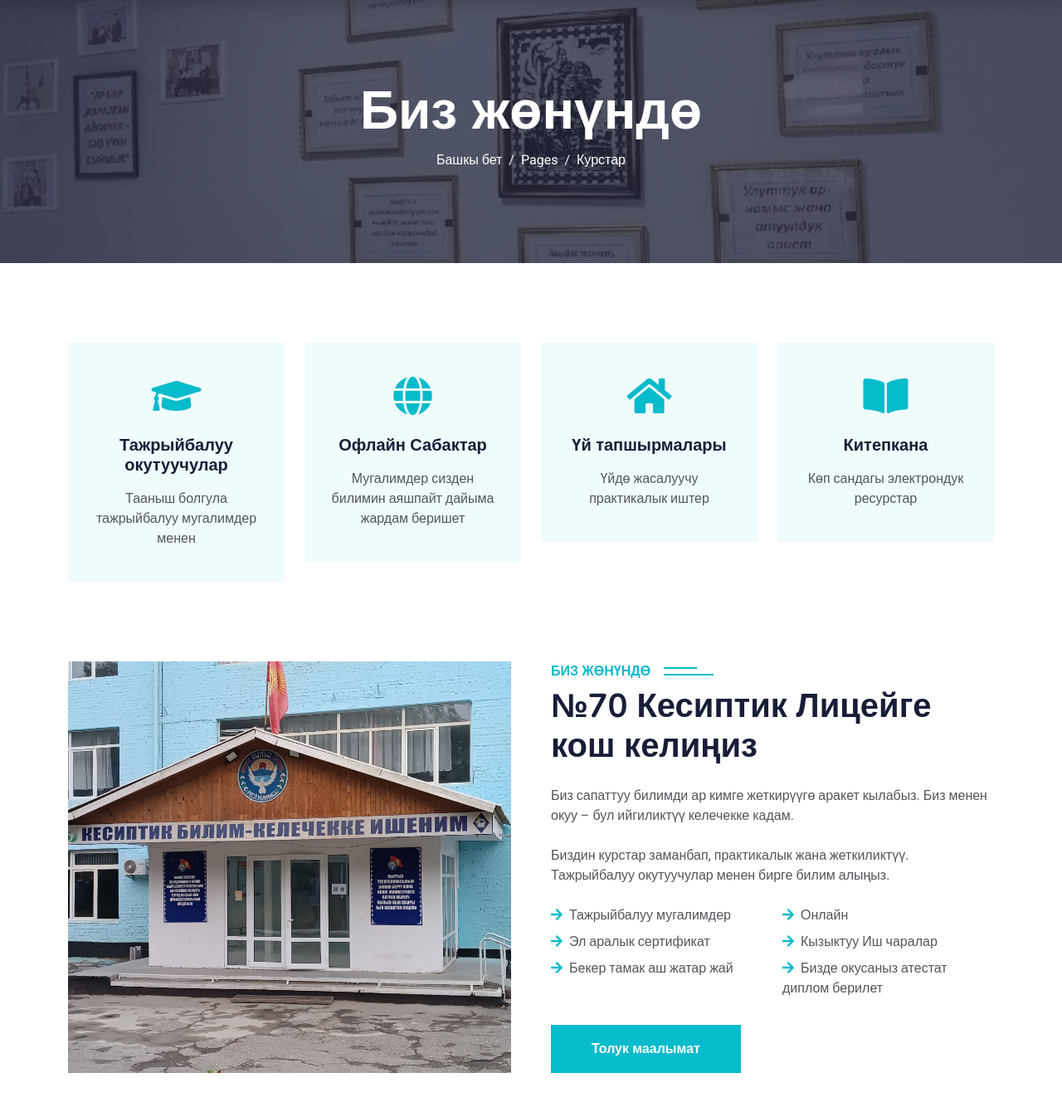
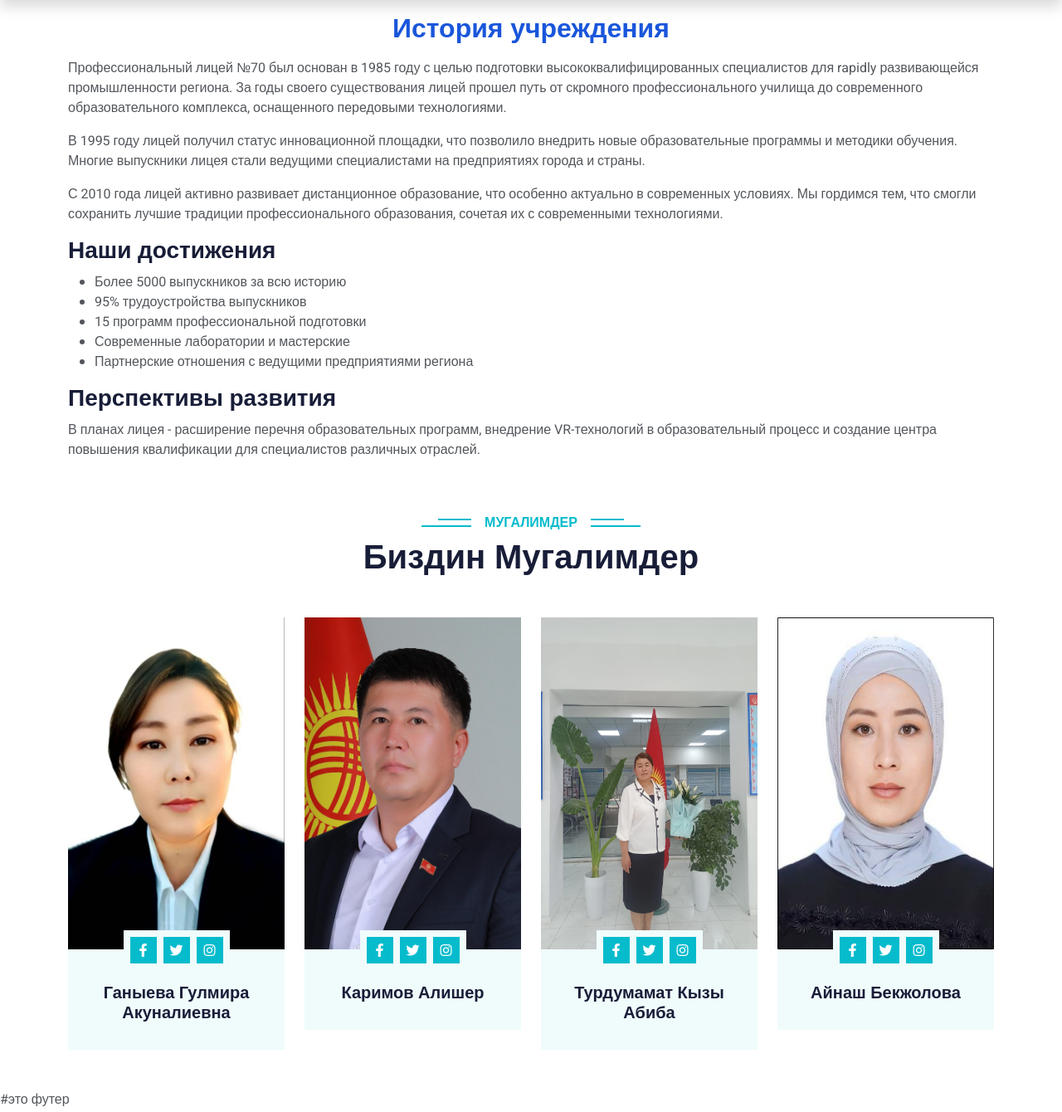
Before and after one commit to fatimalieva7/luceumm, a Django app: page /about in a window 1280 px wide. Shown: the part 95-1435 px from the top of the page at 83% size. Run offline with Django 5.2, Linux system fonts and the light colour scheme; data comes from the database, SQL or seed files in the repository; some libraries are stand-ins or nearby versions.

```diff
--- a/luceum/templates/luceum/about.html
+++ b/luceum/templates/luceum/about.html
@@ -2,124 +2,92 @@
 {% load static %}
 {% block content %}
 
-<!-- Header Start -->
-<div class="container-fluid bg-primary py-5 mb-5 page-header" style="background: linear-gradient(rgba(24, 29, 56, 0.7), rgba(24, 29, 56, 0.7)), url(' static/img/фото.jpeg') center center no-repeat; background-size: cover;">
-    <div class="container py-5">
-        <div class="row justify-content-center">
-            <div class="col-lg-10 text-center">
-                <h1 class="display-3 text-white animated slideInDown">Биз жөнүндө</h1>
-                <nav aria-label="breadcrumb">
-                    <ol class="breadcrumb justify-content-center">
-                        <li class="breadcrumb-item"><a class="text-white" href="{% url 'index' %}">Башкы бет</a></li>
-                        <li class="breadcrumb-item"><a class="text-white" href="#">Pages</a></li>
-                        <li class="breadcrumb-item text-white active" aria-current="page">Курстар</li>
-                    </ol>
-                </nav>
+    <main>
+        <section class="about-hero">
+            <div class="container">
+
             </div>
-        </div>
-    </div>
-</div>
-<!-- Header End -->
-    <!-- Service Start -->
-    <div class="container-xxl py-5">
-        <div class="container">
-            <div class="row g-4">
-                <div class="col-lg-3 col-sm-6 wow fadeInUp" data-wow-delay="0.1s">
-                    <div class="service-item text-center pt-3">
-                        <div class="p-4">
-                            <i class="fa fa-3x fa-graduation-cap text-primary mb-4"></i>
-                            <h5 class="mb-3">Тажрыйбалуу окутуучулар</h5>
-                            <p>Тааныш болгула тажрыйбалуу мугалимдер менен</p>
-                        </div>
-                    </div>
-                </div>
-                <div class="col-lg-3 col-sm-6 wow fadeInUp" data-wow-delay="0.3s">
-                    <div class="service-item text-center pt-3">
-                        <div class="p-4">
-                            <i class="fa fa-3x fa-globe text-primary mb-4"></i>
-                            <h5 class="mb-3">Офлайн Сабактар </h5>
-                            <p>Мугалимдер сизден билимин аяшпайт дайыма жардам беришет</p>
-                        </div>
-                    </div>
-                </div>
-                <div class="col-lg-3 col-sm-6 wow fadeInUp" data-wow-delay="0.5s">
-                    <div class="service-item text-center pt-3">
-                        <div class="p-4">
-                            <i class="fa fa-3x fa-home text-primary mb-4"></i>
-                            <h5 class="mb-3">Үй тапшырмалары</h5>
-                            <p>Үйдө жасалуучу практикалык иштер</p>
-                        </div>
-                    </div>
-                </div>
-                <div class="col-lg-3 col-sm-6 wow fadeInUp" data-wow-delay="0.7s">
-                    <div class="service-item text-center pt-3">
-                        <div class="p-4">
-                            <i class="fa fa-3x fa-book-open text-primary mb-4"></i>
-                            <h5 class="mb-3">Китепкана</h5>
-                            <p>Көп сандагы электрондук ресурстар</p>
-                        </div>
-                    </div>
-                </div>
+        </section>
+
+        <section class="history">
+            <div class="container">
+                <h2 style="text-align: center; margin-top: 1rem ; color: #1a56db;  margin-bottom: 1rem;" >История учреждения</h2>
+                <p>Профессиональный лицей №70 был основан в 1985 году с целью подготовки высококвалифицированных специалистов для rapidly развивающейся промышленности региона. За годы своего существования лицей прошел путь от скромного профессионального училища до современного образовательного комплекса, оснащенного передовыми технологиями.</p>
+
+                <p>В 1995 году лицей получил статус инновационной площадки, что позволило внедрить новые образовательные программы и методики обучения. Многие выпускники лицея стали ведущими специалистами на предприятиях города и страны.</p>
+
+                <p>С 2010 года лицей активно развивает дистанционное образование, что особенно актуально в современных условиях. Мы гордимся тем, что смогли сохранить лучшие традиции профессионального образования, сочетая их с современными технологиями.</p>
+
+                <h3>Наши достижения</h3>
+                <ul>
+                    <li>Более 5000 выпускников за всю историю</li>
+                    <li>95% трудоустройства выпускников</li>
+                    <li>15 программ профессиональной подготовки</li>
+                    <li>Современные лаборатории и мастерские</li>
+                    <li>Партнерские отношения с ведущими предприятиями региона</li>
+                </ul>
+
+                <h3>Перспективы развития</h3>
+                <p>В планах лицея - расширение перечня образовательных программ, внедрение VR-технологий в образовательный процесс и создание центра повышения квалификации для специалистов различных отраслей.</p>
             </div>
-        </div>
-    </div>
-    <!-- Service End -->
+        </section>
+    </main>
 
 
-    <!-- About Start -->
-    <div class="container-xxl py-5">
-        <div class="container">
-            <div class="row g-5">
-                <div class="col-lg-6 wow fadeInUp" data-wow-delay="0.1s" style="min-height: 400px;">
-                    <div class="position-relative h-100">
-                        <img class="img-fluid position-absolute w-100 h-100" src="{% static 'img/лицей.jpeg' %}" alt="" style="object-fit: cover;">
-                    </div>
-                </div>
-                <div class="col-lg-6 wow fadeInUp" data-wow-delay="0.3s">
-                    <h6 class="section-title bg-white text-start text-primary pe-3">Биз жөнүндө</h6>
-                    <h1 class="mb-4">№70 Кесиптик Лицейге кош келиңиз</h1>
-                    <p class="mb-4">Биз сапаттуу билимди ар кимге жеткирүүгө аракет кылабыз. Биз менен окуу – бул ийгиликтүү келечекке кадам.</p>
-                    <p class="mb-4">Биздин курстар заманбап, практикалык жана жеткиликтүү. Тажрыйбалуу окутуучулар менен бирге билим алыңыз.</p>
-                    <div class="row gy-2 gx-4 mb-4">
-                        <div class="col-sm-6">
-                            <p class="mb-0"><i class="fa fa-arrow-right text-primary me-2"></i>Тажрыйбалуу мугалимдер</p>
-                        </div>
-                        <div class="col-sm-6">
-                            <p class="mb-0"><i class="fa fa-arrow-right text-primary me-2"></i>Онлайн </p>
-                        </div>
-                        <div class="col-sm-6">
-                            <p class="mb-0"><i class="fa fa-arrow-right text-primary me-2"></i>Эл аралык сертификат</p>
-                        </div>
-                        <div class="col-sm-6">
-                            <p class="mb-0"><i class="fa fa-arrow-right text-primary me-2"></i>Кызыктуу Иш чаралар</p>
-                        </div>
-                        <div class="col-sm-6">
-                            <p class="mb-0"><i class="fa fa-arrow-right text-primary me-2"></i>Бекер тамак аш жатар жай</p>
-                        </div>
-                        <div class="col-sm-6">
-                            <p class="mb-0"><i class="fa fa-arrow-right text-primary me-2"></i>Бизде окусаныз атестат диплом берилет </p>
-                        </div>
-                    </div>
-                    <a class="btn btn-primary py-3 px-5 mt-2" href="">Толук маалымат</a>
-                </div>
-            </div>
-        </div>
-    </div>
-    <!-- About End -->
+<!--    &lt;!&ndash; About Start &ndash;&gt;-->
+<!--    <div class="container-xxl py-5">-->
+<!--        <div class="container">-->
+<!--            <div class="row g-5">-->
+<!--                <div class="col-lg-6 wow fadeInUp" data-wow-delay="0.1s" style="min-height: 400px;">-->
+<!--                    <div class="position-relative h-100">-->
+<!--                        <img class="img-fluid position-absolute w-100 h-100" src="{% static 'img/лицей.jpeg' %}" alt="" style="object-fit: cover;">-->
+<!--                    </div>-->
+<!--                </div>-->
+<!--                <div class="col-lg-6 wow fadeInUp" data-wow-delay="0.3s">-->
+<!--                    <h6 class="section-title bg-white text-start text-primary pe-3">Биз жөнүндө</h6>-->
+<!--                    <h1 class="mb-4">№70 Кесиптик Лицейге кош келиңиз</h1>-->
+<!--                    <p class="mb-4">Биз сапаттуу билимди ар кимге жеткирүүгө аракет кылабыз. Биз менен окуу – бул ийгиликтүү келечекке кадам.</p>-->
+<!--                    <p class="mb-4">Биздин курстар заманбап, практикалык жана жеткиликтүү. Тажрыйбалуу окутуучулар менен бирге билим алыңыз.</p>-->
+<!--                    <div class="row gy-2 gx-4 mb-4">-->
+<!--                        <div class="col-sm-6">-->
+<!--                            <p class="mb-0"><i class="fa fa-arrow-right text-primary me-2"></i>Тажрыйбалуу мугалимдер</p>-->
+<!--                        </div>-->
+<!--                        <div class="col-sm-6">-->
+<!--                            <p class="mb-0"><i class="fa fa-arrow-right text-primary me-2"></i>Онлайн </p>-->
+<!--                        </div>-->
+<!--                        <div class="col-sm-6">-->
+<!--                            <p class="mb-0"><i class="fa fa-arrow-right text-primary me-2"></i>Эл аралык сертификат</p>-->
+<!--                        </div>-->
+<!--                        <div class="col-sm-6">-->
+<!--                            <p class="mb-0"><i class="fa fa-arrow-right text-primary me-2"></i>Кызыктуу Иш чаралар</p>-->
+<!--                        </div>-->
+<!--                        <div class="col-sm-6">-->
+<!--                            <p class="mb-0"><i class="fa fa-arrow-right text-primary me-2"></i>Бекер тамак аш жатар жай</p>-->
+<!--                        </div>-->
+<!--                        <div class="col-sm-6">-->
+<!--                            <p class="mb-0"><i class="fa fa-arrow-right text-primary me-2"></i>Бизде окусаныз атестат диплом берилет </p>-->
+<!--                        </div>-->
+<!--                    </div>-->
+<!--                    <a class="btn btn-primary py-3 px-5 mt-2" href="">Толук маалымат</a>-->
+<!--                </div>-->
+<!--            </div>-->
+<!--        </div>-->
+<!--    </div>-->
+<!--    &lt;!&ndash; About End &ndash;&gt;-->
 
-    <div class="container my-5">
-        <h2 class="text-center mb-4">Наш лицей — в видео</h2>
-        <div class="ratio ratio-16x9">
-          <iframe
-            src="https://www.facebook.com/plugins/video.php?href=https%3A%2F%2Fwww.facebook.com%2Freel%2F585995813804897%2F&show_text=0&width=560"
-            width="560" height="315"
-            style="border:none;overflow:hidden"
-            scrolling="no" frameborder="0"
-            allowfullscreen
-            allow="autoplay; clipboard-write; encrypted-media; picture-in-picture; web-share">
-          </iframe>
-        </div>
-      </div>
+<!--    <div class="container my-5">-->
+<!--        <h2 class="text-center mb-4">Наш лицей — в видео</h2>-->
+<!--        <div class="ratio ratio-16x9">-->
+<!--          <iframe -->
+<!--            src="https://www.facebook.com/plugins/video.php?href=https%3A%2F%2Fwww.facebook.com%2Freel%2F585995813804897%2F&show_text=0&width=560" -->
+<!--            width="560" height="315" -->
+<!--            style="border:none;overflow:hidden" -->
+<!--            scrolling="no" frameborder="0" -->
+<!--            allowfullscreen -->
+<!--            allow="autoplay; clipboard-write; encrypted-media; picture-in-picture; web-share">-->
+<!--          </iframe>-->
+<!--        </div>-->
+<!--      </div>-->
 
 
     <div class="container-xxl py-5">
--- a/luceum/templates/luceum/base.html
+++ b/luceum/templates/luceum/base.html
@@ -67,33 +67,13 @@
         <a href="#" class="btn btn-primary py-4 px-lg-5 d-none d-lg-block">Катталуу<i class="fa fa-arrow-right ms-3"></i></a>
     </div>
 </nav>
-    <!-- Navbar End -->
-
-
-
-
-<!-- Carousel End -->
-    <!-- Carousel End -->
-
-
-
-
-
 
 
     {% block content %}
     {% endblock %}
 
 
-
-
-
-
-
-
-
-
-    <!-- Footer Start -->
+#это футер
     <div class="container-fluid bg-dark text-light footer pt-5 mt-5 wow fadeIn" data-wow-delay="0.1s">
         <div class="container py-5">
             <div class="row g-5">
```
Also changed, not shown: luceum/static/css/about.css (added, +312 -0 lines), luceum/templates/luceum/courses.html (+1 -16 lines), luceum/templates/luceum/index.html (+3 -12 lines).
